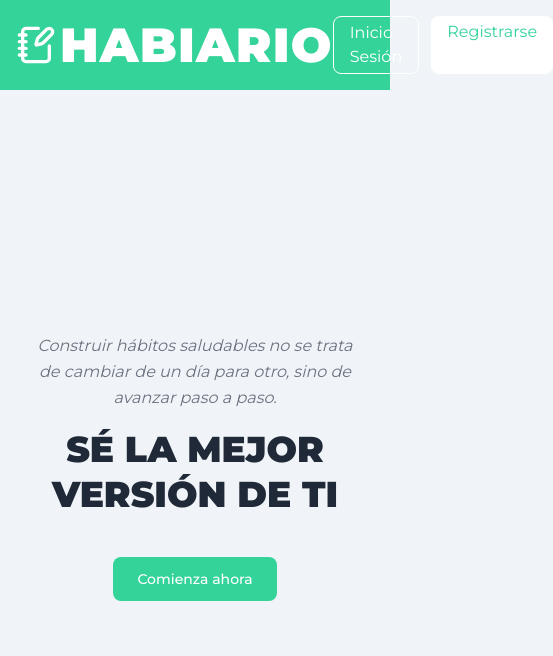
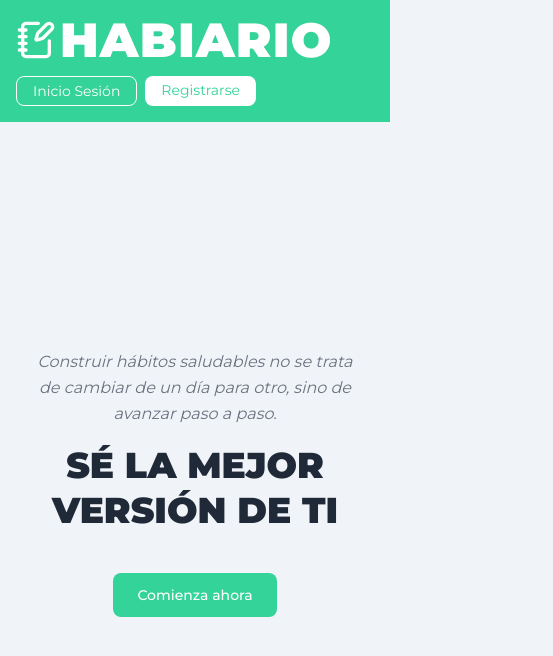
Before and after one commit to avtr-anthony/avtr-anthony-habit-tracker-app, a Next.js app: page / in a window 390 px wide. Shown: the top 656 px of the page, 553 px wide, since content can reach past the window. Built offline with nearby package versions, Linux system fonts and the light colour scheme.

Commit message:
feature(header): Se organizaron los botones y modifico tamaño logo responsive

```diff
--- a/src/features/ui/Header.tsx
+++ b/src/features/ui/Header.tsx
@@ -6,29 +6,26 @@ interface HeaderProps {
 }
 
 export default function Header({ buttons = [] }: HeaderProps) {
-  const styles = {
-    headerStyle: "",
-  };
-
   return (
-    <header className="bg-primary p-4 flex justify-between items-center text-white">
+    <header className="bg-primary text-white w-full">
+      <div className=" flex flex-wrap items-center justify-between gap-3 p-4 sm:px-6 md:px-10">
         <Logo />
-
-      <nav className="flex gap-3">
+        <nav className="flex flex-wrap justify-start sm:justify-end gap-2 sm:gap-3 w-full sm:w-auto">
           {buttons.map((btn, i) => (
             <Link
               key={i}
               href={btn.href}
               className={
                 btn.variant === "outline"
-                ? "border border-white px-4 py-1 rounded-lg hover:bg-surface hover:text-primary transition"
-                : "bg-surface text-primary px-4 py-1 rounded-lg hover:opacity-90 transition"
+                  ? "border border-white px-4 py-1 rounded-lg hover:bg-surface hover:text-primary transition text-sm sm:text-base"
+                  : "bg-surface text-primary px-4 py-1 rounded-lg hover:opacity-90 transition text-sm sm:text-base"
               }
             >
               {btn.label}
             </Link>
           ))}
         </nav>
+      </div>
     </header>
   );
 }
```
Lines whose indentation alone changed are shown as unchanged.
